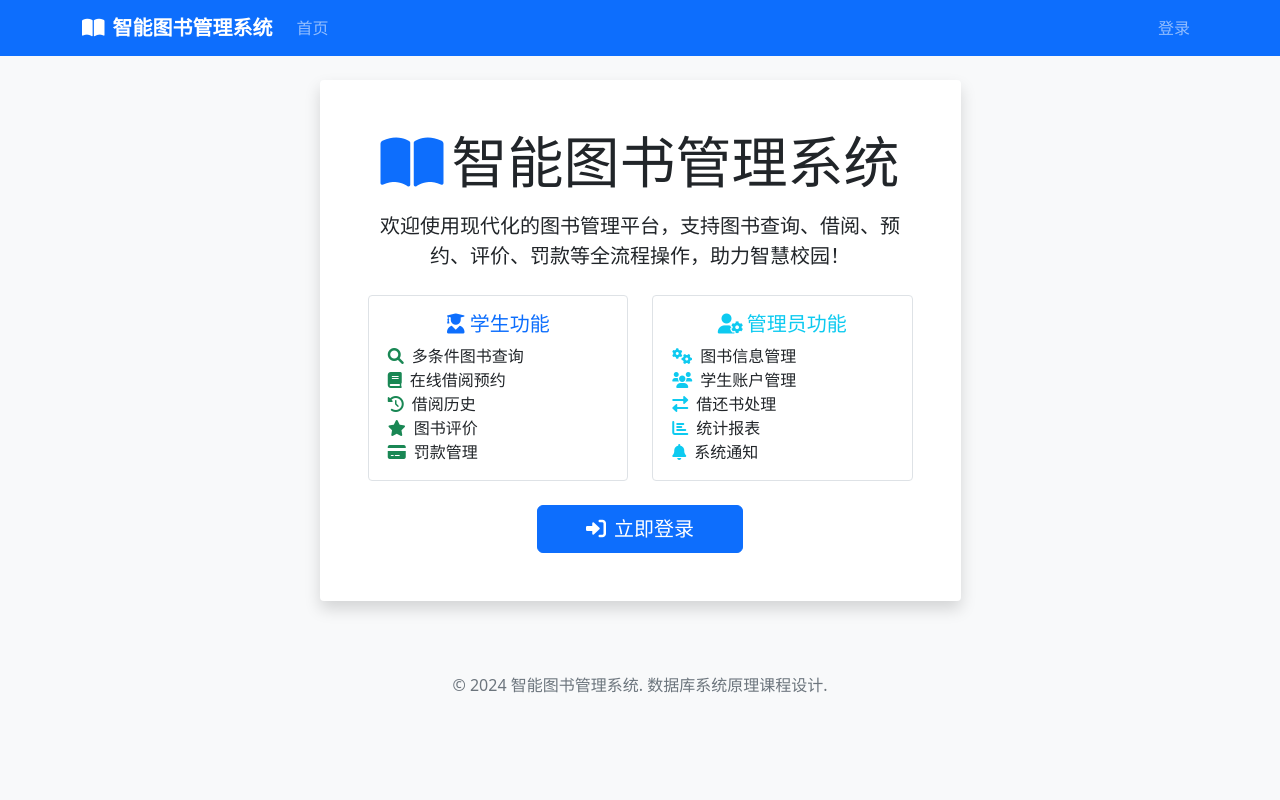
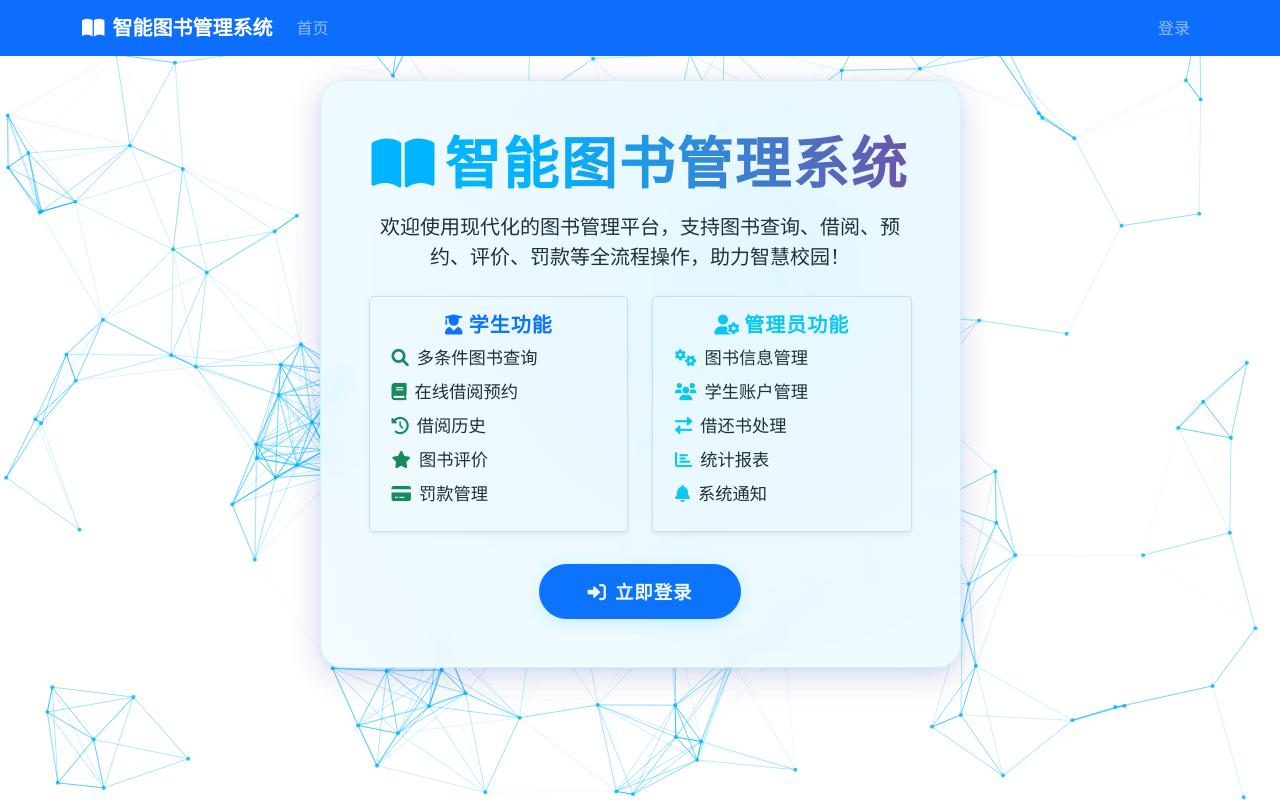
Before and after one commit to Abvolate-bernice/Intelligent-book-management-platform, a Flask app: page / in a window 1280 px wide. Run offline with Flask 3, Linux system fonts and the light colour scheme; parts of the project's set-up code (start-up, migrations or seed data) failed here and were passed over.

```diff
--- a/static/css/style.css
+++ b/static/css/style.css
@@ -1,6 +1,9 @@
 /* 自定义样式 */
 body {
-    background-color: #f8f9fa;
+    /* background-color: #f8f9fa; 移除原背景色，交由canvas动态背景实现 */
+    position: relative;
+    min-height: 100vh;
+    overflow-x: hidden;
 }
 
 .navbar-brand {
@@ -289,3 +292,61 @@ body {
         grid-template-columns: 1fr;
     }
 }
+
+/* 首页高端科技感主板块样式 */
+.tech-hero-card {
+    background: rgba(255, 255, 255, 0.85);
+    box-shadow: 0 8px 32px 0 rgba(31, 38, 135, 0.18), 0 1.5px 8px 0 rgba(0, 180, 255, 0.10);
+    border-radius: 1.5rem;
+    border: 1.5px solid rgba(0, 180, 255, 0.18);
+    backdrop-filter: blur(8px);
+    position: relative;
+    overflow: hidden;
+    transition: box-shadow 0.3s;
+}
+
+.tech-hero-card::before {
+    content: '';
+    position: absolute;
+    top: -40%;
+    left: -40%;
+    width: 180%;
+    height: 180%;
+    background: radial-gradient(circle at 60% 40%, rgba(0, 180, 255, 0.10) 0%, rgba(0, 180, 255, 0.03) 80%, transparent 100%);
+    z-index: 0;
+}
+
+.tech-hero-card .display-4 {
+    font-weight: 800;
+    letter-spacing: 2px;
+    background: linear-gradient(90deg, #00b4ff 30%, #764ba2 100%);
+    -webkit-background-clip: text;
+    -webkit-text-fill-color: transparent;
+    background-clip: text;
+}
+
+.tech-hero-card h5 {
+    font-weight: 700;
+    letter-spacing: 1px;
+}
+
+.tech-hero-card ul li {
+    font-size: 1.08rem;
+    margin-bottom: 0.5rem;
+    padding-left: 0.2rem;
+}
+
+.tech-hero-card .btn-primary {
+    box-shadow: 0 4px 16px 0 rgba(0, 180, 255, 0.18);
+    font-size: 1.15rem;
+    padding: 0.8rem 2.5rem;
+    border-radius: 2rem;
+    font-weight: 600;
+    letter-spacing: 1px;
+}
+
+@media (max-width: 768px) {
+    .tech-hero-card {
+        padding: 2rem 1rem !important;
+    }
+}
--- a/static/js/main.js
+++ b/static/js/main.js
@@ -263,3 +263,96 @@ if (document.readyState === 'loading') {
 } else {
     initAll();
 }
+
+// ====== 动态科技极简风点阵连线背景 ======
+(function () {
+    const canvas = document.getElementById('tech-bg');
+    if (!canvas) return;
+    const ctx = canvas.getContext('2d');
+    let width = window.innerWidth;
+    let height = window.innerHeight;
+    let dpr = window.devicePixelRatio || 1;
+    let points = [];
+    const POINT_NUM = Math.floor((width * height) / 6000); // 点的数量随屏幕自适应
+    const LINE_DIST = 140; // 连线最大距离
+    const MOVE_SPEED = 0.3;
+
+    function resize() {
+        width = window.innerWidth;
+        height = window.innerHeight;
+        dpr = window.devicePixelRatio || 1;
+        canvas.width = width * dpr;
+        canvas.height = height * dpr;
+        canvas.style.width = width + 'px';
+        canvas.style.height = height + 'px';
+        ctx.setTransform(1, 0, 0, 1, 0, 0);
+        ctx.scale(dpr, dpr);
+    }
+
+    function randomPoint() {
+        return {
+            x: Math.random() * width,
+            y: Math.random() * height,
+            vx: (Math.random() - 0.5) * MOVE_SPEED,
+            vy: (Math.random() - 0.5) * MOVE_SPEED
+        };
+    }
+
+    function initPoints() {
+        points = [];
+        for (let i = 0; i < POINT_NUM; i++) {
+            points.push(randomPoint());
+        }
+    }
+
+    function draw() {
+        ctx.clearRect(0, 0, width, height);
+        // 画点
+        ctx.fillStyle = 'rgba(0, 180, 255, 0.8)';
+        points.forEach(p => {
+            ctx.beginPath();
+            ctx.arc(p.x, p.y, 2, 0, Math.PI * 2);
+            ctx.fill();
+        });
+        // 画线
+        for (let i = 0; i < points.length; i++) {
+            for (let j = i + 1; j < points.length; j++) {
+                const p1 = points[i], p2 = points[j];
+                const dist = Math.hypot(p1.x - p2.x, p1.y - p2.y);
+                if (dist < LINE_DIST) {
+                    ctx.strokeStyle = `rgba(0,180,255,${1 - dist / LINE_DIST})`;
+                    ctx.lineWidth = 1;
+                    ctx.beginPath();
+                    ctx.moveTo(p1.x, p1.y);
+                    ctx.lineTo(p2.x, p2.y);
+                    ctx.stroke();
+                }
+            }
+        }
+    }
+
+    function update() {
+        points.forEach(p => {
+            p.x += p.vx;
+            p.y += p.vy;
+            if (p.x < 0 || p.x > width) p.vx *= -1;
+            if (p.y < 0 || p.y > height) p.vy *= -1;
+        });
+    }
+
+    function animate() {
+        update();
+        draw();
+        requestAnimationFrame(animate);
+    }
+
+    function reset() {
+        resize();
+        initPoints();
+    }
+
+    window.addEventListener('resize', reset);
+    reset();
+    animate();
+})();
+// ====== 动态背景代码结束 ======
--- a/templates/base.html
+++ b/templates/base.html
@@ -11,6 +11,7 @@
 </head>
 
 <body>
+    <canvas id="tech-bg" style="position:fixed;top:0;left:0;width:100vw;height:100vh;z-index:-1;"></canvas>
     <!-- 导航栏 -->
     <nav class="navbar navbar-expand-lg navbar-dark bg-primary">
         <div class="container">
@@ -138,13 +139,6 @@
         {% block content %}{% endblock %}
     </main>
 
-    <!-- 页脚 -->
-    <footer class="bg-light text-center text-muted py-4 mt-5">
-        <div class="container">
-            <p>&copy; 2024 智能图书管理系统. 数据库系统原理课程设计.</p>
-        </div>
-    </footer>
-
     <script src="https://cdn.jsdelivr.net/npm/bootstrap@5.1.3/dist/js/bootstrap.bundle.min.js"></script>
     <script src="https://code.jquery.com/jquery-3.6.0.min.js"></script>
     <script src="{{ url_for('static', filename='js/main.js') }}"></script>
--- a/templates/index.html
+++ b/templates/index.html
@@ -5,14 +5,14 @@
 {% block content %}
 <div class="row justify-content-center align-items-center" style="min-height: 60vh;">
     <div class="col-lg-7">
-        <div class="bg-white shadow rounded p-5 text-center">
+        <div class="tech-hero-card p-5 text-center position-relative">
             <h1 class="display-4 mb-3">
                 <i class="fas fa-book-open text-primary me-2"></i>智能图书管理系统
             </h1>
             <p class="lead mb-4">欢迎使用现代化的图书管理平台，支持图书查询、借阅、预约、评价、罚款等全流程操作，助力智慧校园！</p>
-            <div class="row mb-4">
+            <div class="row mb-4 g-4">
                 <div class="col-md-6 mb-3 mb-md-0">
-                    <div class="border rounded p-3 h-100">
+                    <div class="border rounded p-3 h-100 bg-white bg-opacity-75 shadow-sm">
                         <h5 class="text-primary mb-2"><i class="fas fa-user-graduate me-1"></i>学生功能</h5>
                         <ul class="list-unstyled mb-0 text-start mx-auto" style="max-width: 220px;">
                             <li><i class="fas fa-search text-success me-2"></i>多条件图书查询</li>
@@ -24,7 +24,7 @@
                     </div>
                 </div>
                 <div class="col-md-6">
-                    <div class="border rounded p-3 h-100">
+                    <div class="border rounded p-3 h-100 bg-white bg-opacity-75 shadow-sm">
                         <h5 class="text-info mb-2"><i class="fas fa-user-cog me-1"></i>管理员功能</h5>
                         <ul class="list-unstyled mb-0 text-start mx-auto" style="max-width: 220px;">
                             <li><i class="fas fa-cogs text-info me-2"></i>图书信息管理</li>
@@ -37,7 +37,7 @@
                 </div>
             </div>
             {% if not current_user.is_authenticated %}
-            <a class="btn btn-primary btn-lg px-5" href="{{ url_for('login') }}">
+            <a class="btn btn-primary btn-lg px-5 mt-2" href="{{ url_for('login') }}">
                 <i class="fas fa-sign-in-alt me-2"></i>立即登录
             </a>
             {% endif %}
--- a/templates/login.html
+++ b/templates/login.html
@@ -45,9 +45,6 @@
                     </div>
                 </form>
             </div>
-            <div class="card-footer text-center text-muted">
-                <small>智能图书管理系统 - 数据库系统原理课程设计</small>
-            </div>
         </div>
     </div>
 </div>
```
